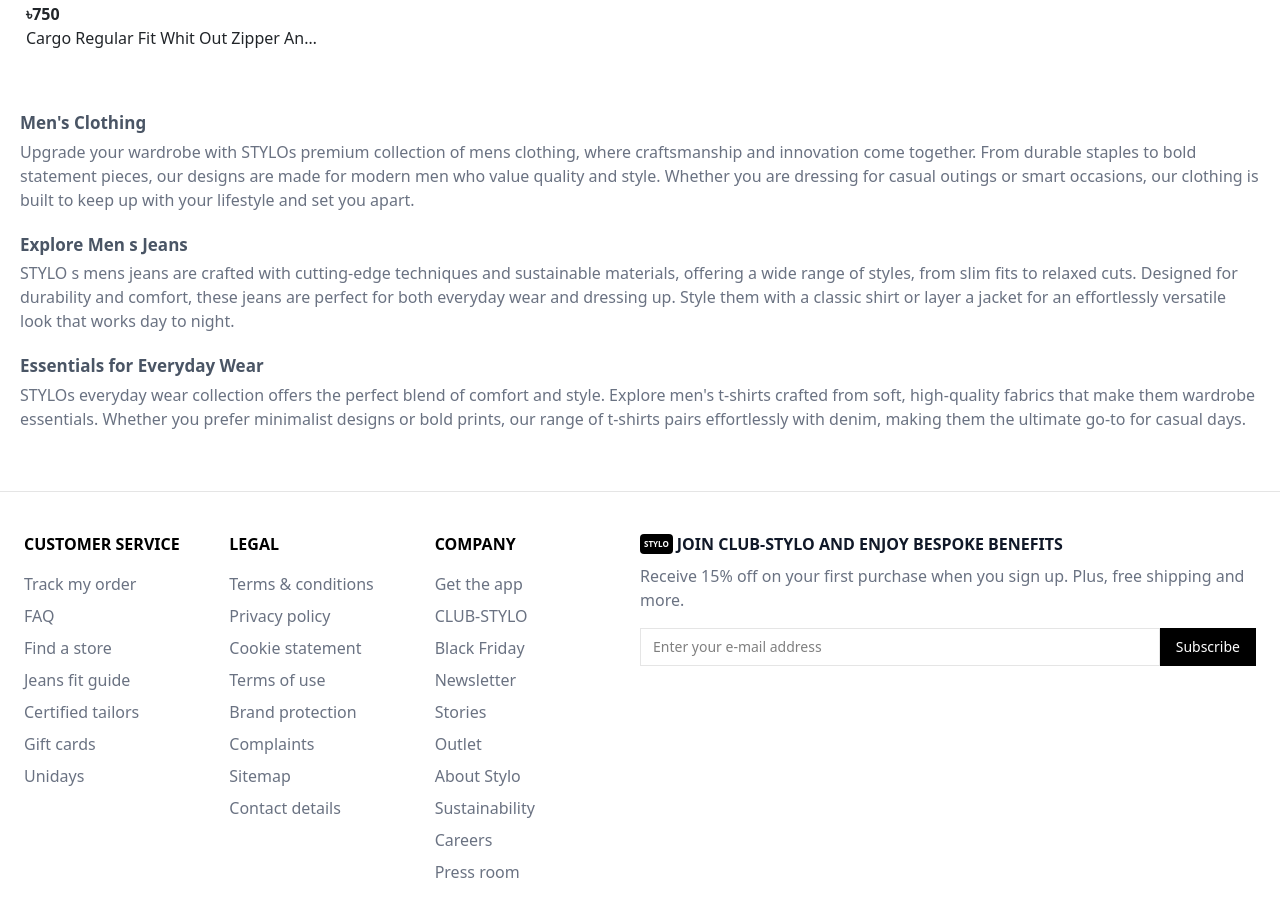
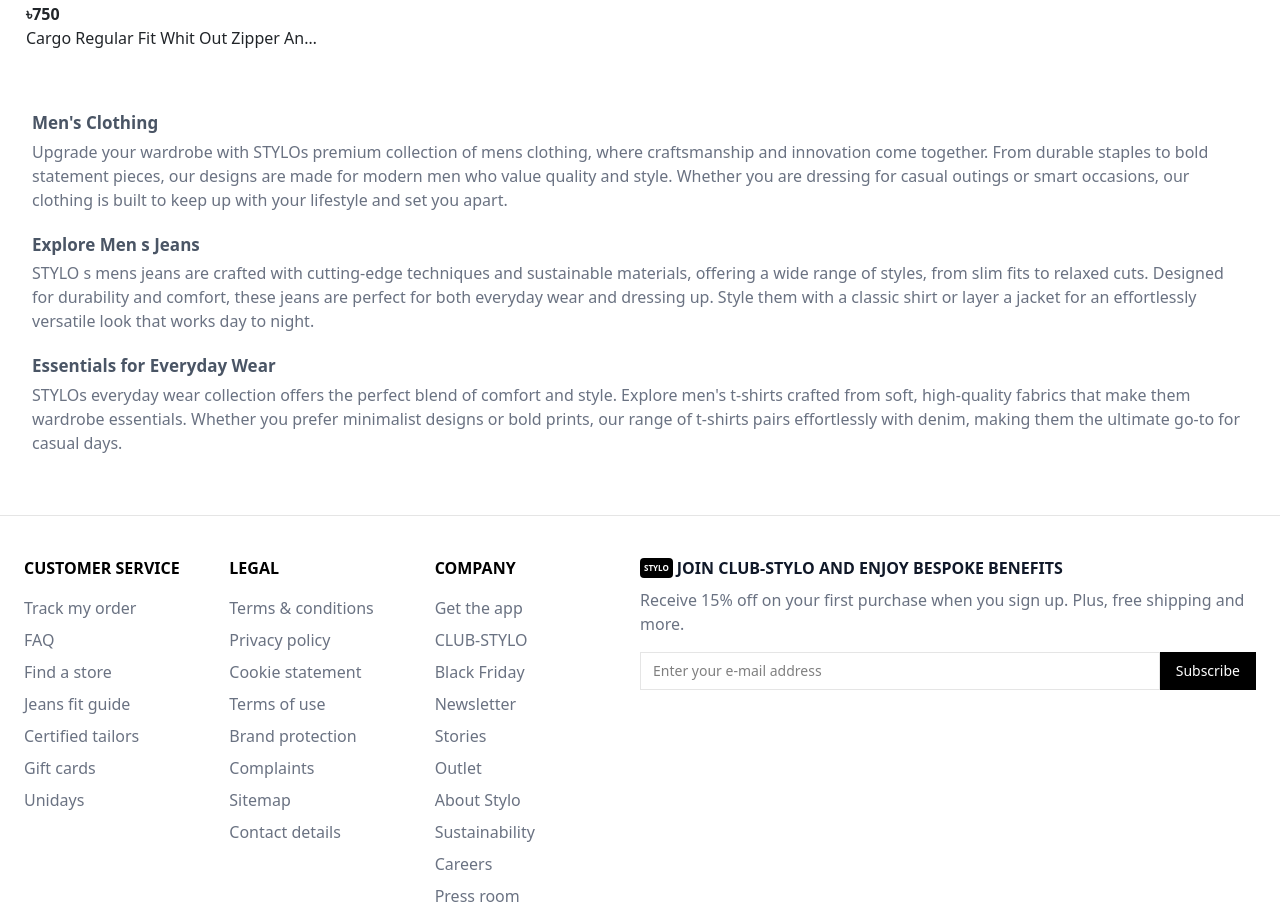
Before and after one commit to sumonmia360/S2-client, a Next.js app: page /shop/men in a window 1280 px wide. Shown: the part 3228-4135 px from the top of the page. Built offline with nearby package versions, Linux system fonts and the light colour scheme.

Commit message:
Alhamdulillah project image fix

```diff
--- a/src/app/(dashboard)/dashboard/page.tsx
+++ b/src/app/(dashboard)/dashboard/page.tsx
@@ -1,3 +1,3 @@
 export default function page() {
-  return <div>page</div>;
+  return <div>This the dashborad</div>;
 }
--- a/src/app/(store)/shop/men/page.tsx
+++ b/src/app/(store)/shop/men/page.tsx
@@ -90,7 +90,7 @@
         </div>
       )}
 
-      <div className="text-gray-500">
+      <div className="text-gray-500 px-3">
         <h1 className="font-semibold mb-1 text-gray-600 text-[17px]">
           Men's Clothing
         </h1>
```
